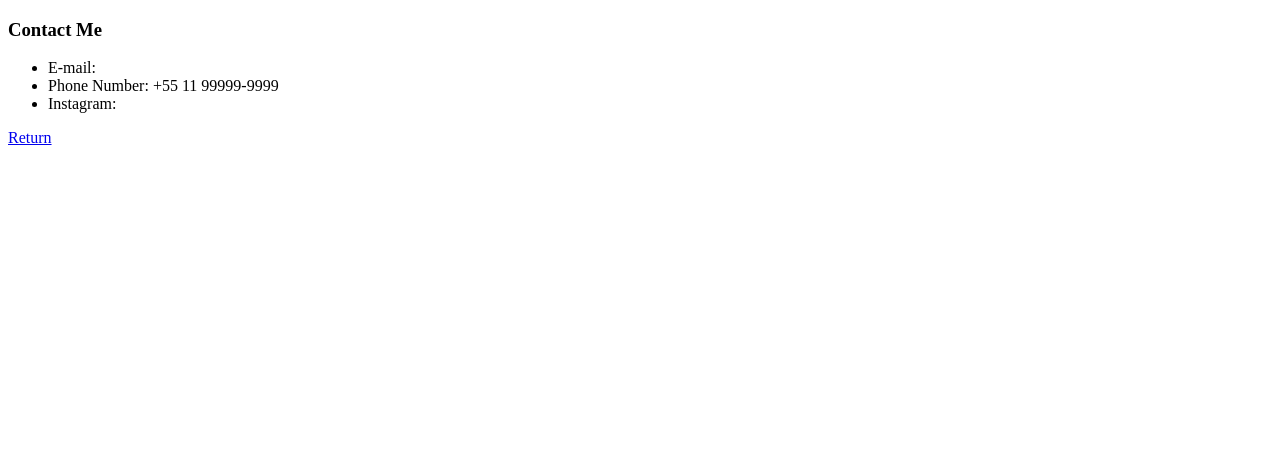
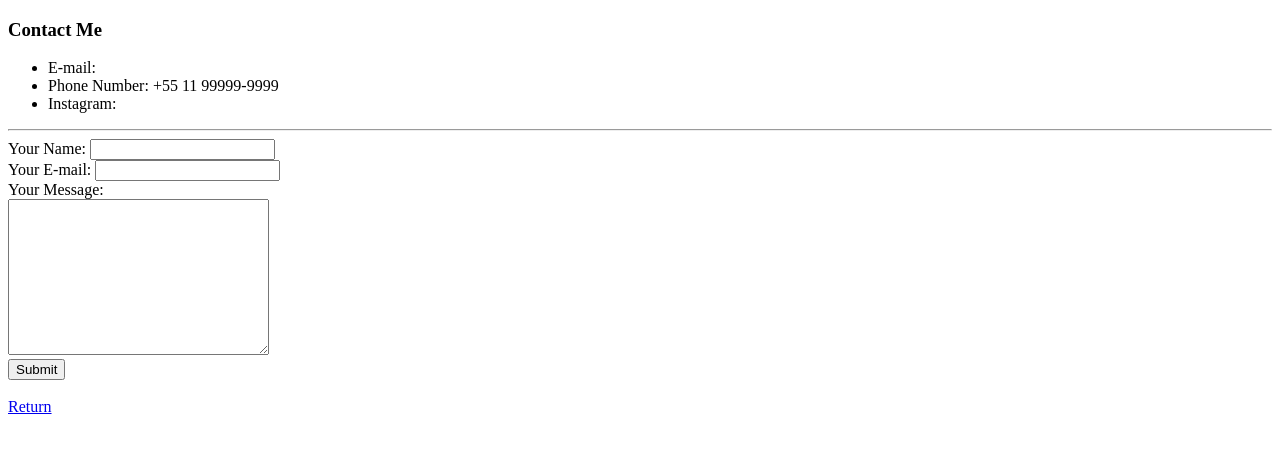
Before and after one commit to rafampcosta/Web-Dev-Angela-Yu-Course, a plain HTML site: page Web Development/HTML - Personal Site/contact.html in a window 1280 px wide. Drawn offline with Linux system fonts and the light colour scheme.

Commit message:
HTML Intermediate 2
Conclusion of HTML Intermediate version.

```diff
--- a/Web Development/HTML - Personal Site/contact.html
+++ b/Web Development/HTML - Personal Site/contact.html
@@ -11,6 +11,17 @@
         <li>Phone Number: +55 11 99999-9999</li>
         <li>Instagram:</li>
     </ul>
+    <hr>
+    <form action="mailto:rafampcosta@gmail.com" method="post" enctype="text/plain">
+        <label>Your Name:</label>
+        <input type="text" name="yourName"><br>
+        <label>Your E-mail:</label>
+        <input type="email" name="yourEmail"><br>
+        <label>Your Message:</label><br>
+        <textarea name="yourMessage" cols="30" rows="10"></textarea><br>
+        <input type="submit">
+    </form>
+    <br>
     <a href="index.html">Return</a>
 </body>
 </html>
```
